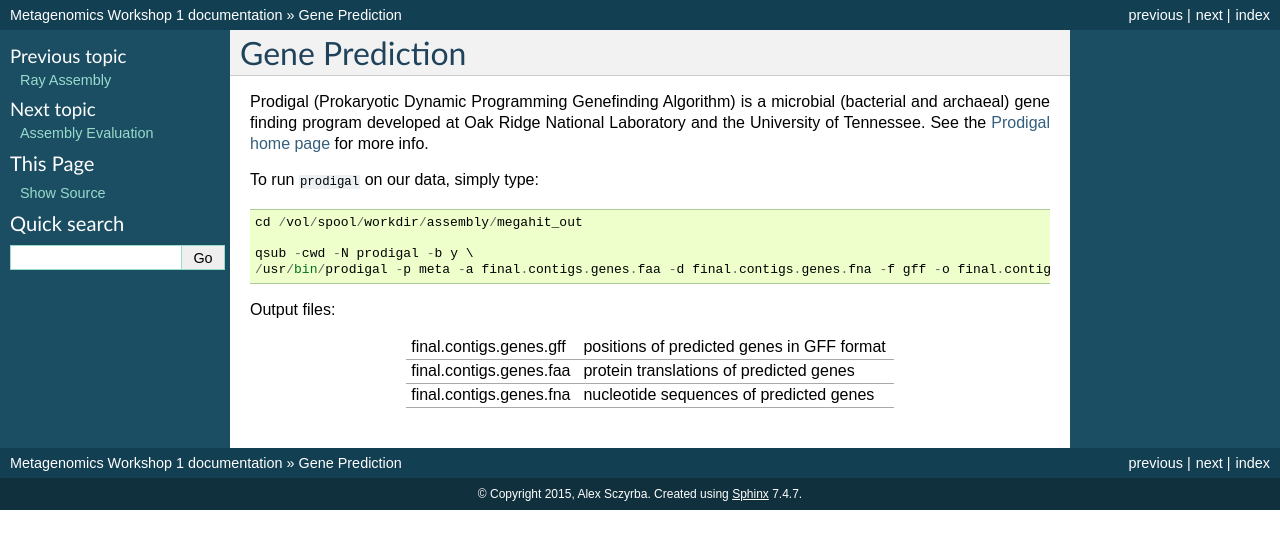
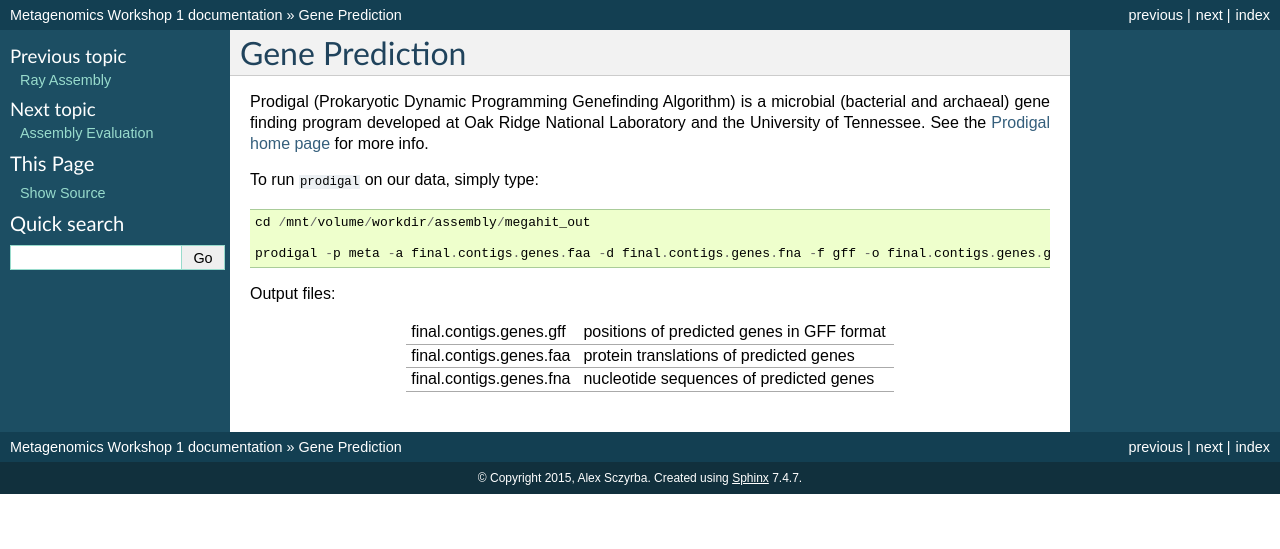
Before and after one commit to metagenomics/metagenomics-workshop, a Sphinx documentation site: the page built from docs/geneprediction/index.rst, in a window 1280 px wide. Shown: the top 549 px of the page. Built offline with Sphinx 7.4.7, drawn with Linux system fonts in a browser that asks for light colours.

Commit message:
changed paths

```diff
--- a/docs/geneprediction/index.rst
+++ b/docs/geneprediction/index.rst
@@ -9,10 +9,9 @@ Oak Ridge National Laboratory and the University of Tennessee. See the
 
 To run ``prodigal`` on our data, simply type::
 
-  cd /vol/spool/workdir/assembly/megahit_out
+  cd /mnt/volume/workdir/assembly/megahit_out
 
-  qsub -cwd -N prodigal -b y \
-  /usr/bin/prodigal -p meta -a final.contigs.genes.faa -d final.contigs.genes.fna -f gff -o final.contigs.genes.gff -i final.contigs.fa
+  prodigal -p meta -a final.contigs.genes.faa -d final.contigs.genes.fna -f gff -o final.contigs.genes.gff -i final.contigs.fa
 
 Output files:
 
```
